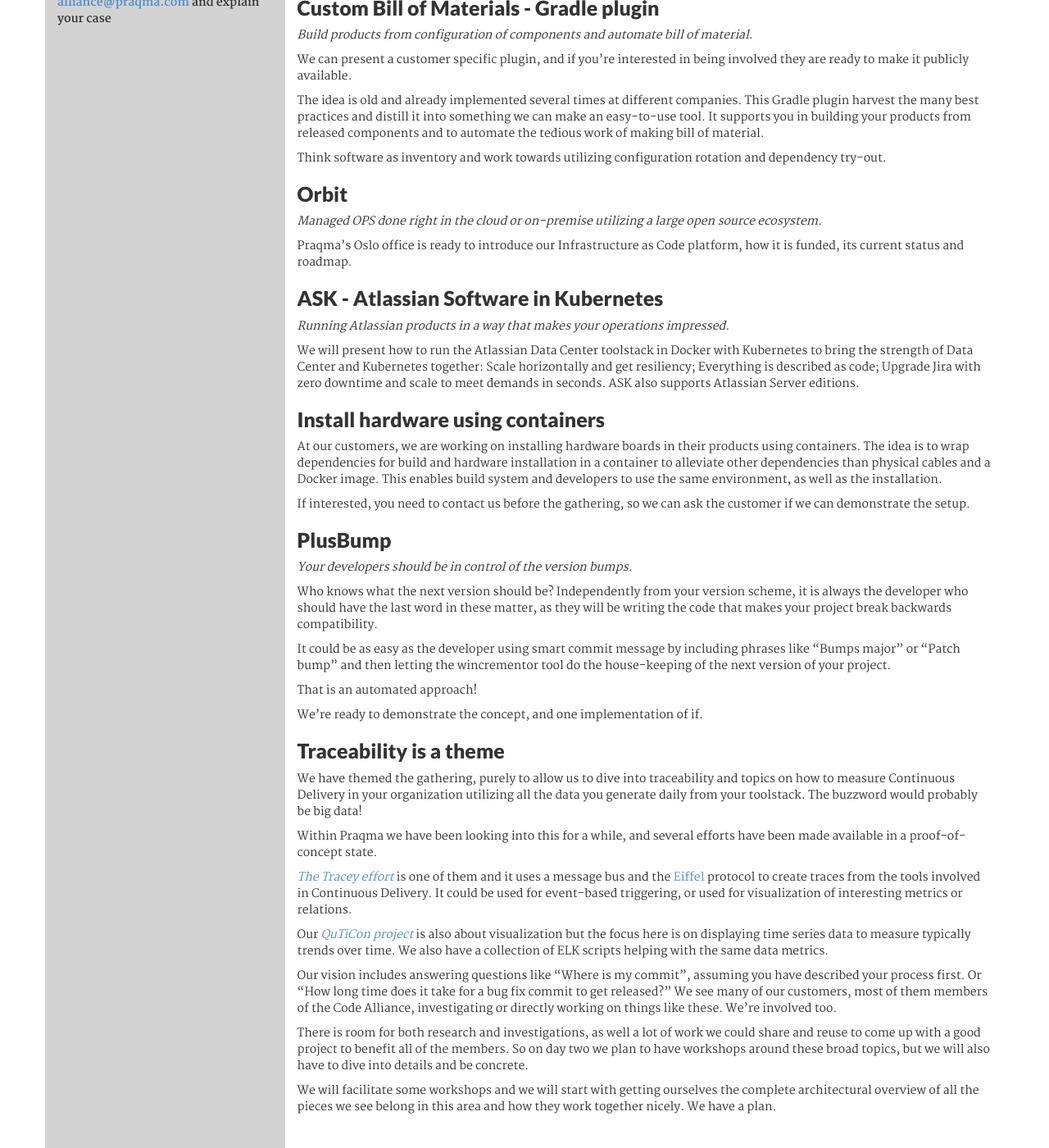
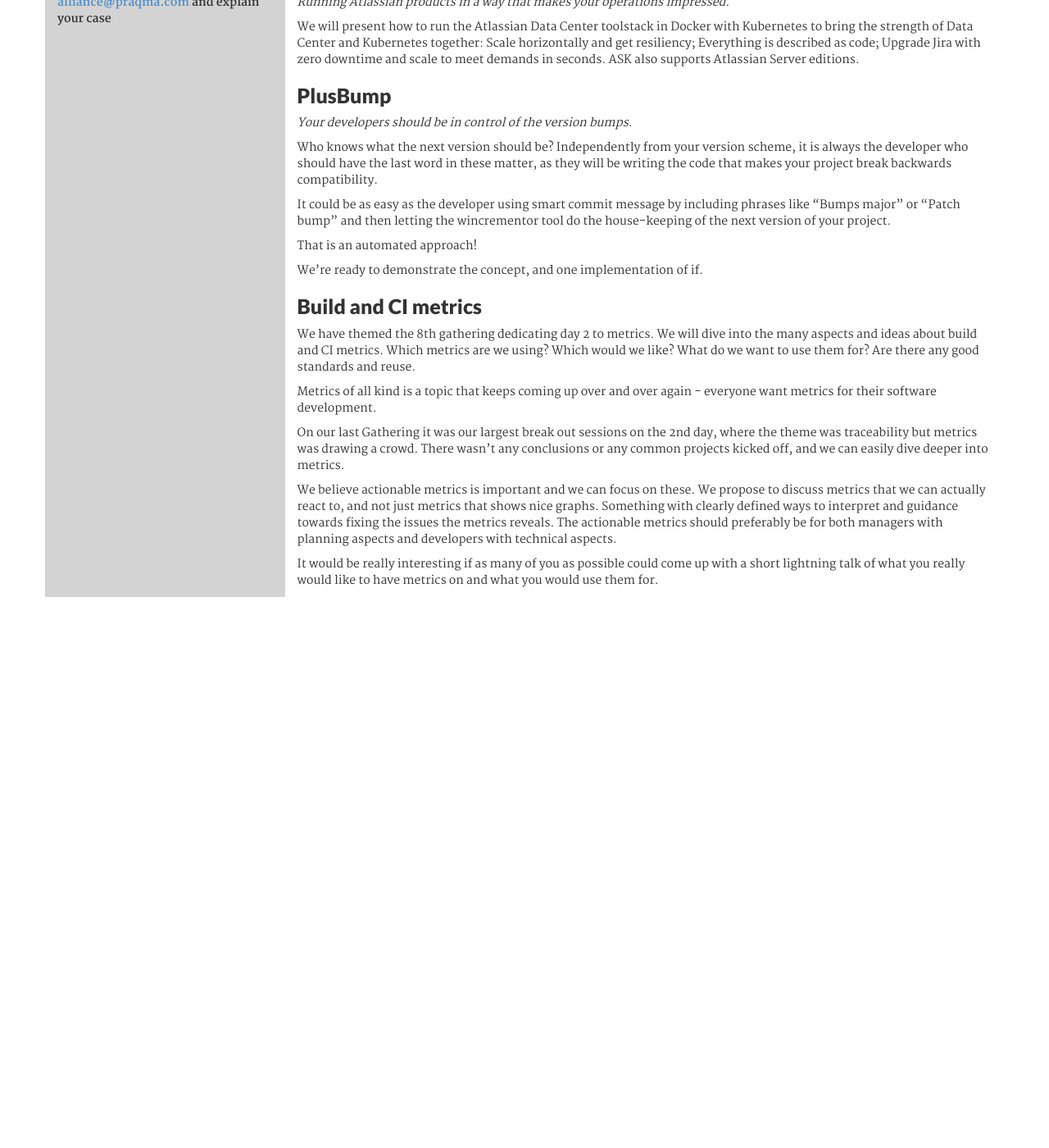
Before and after one commit to Praqma/web-alliance, a Jekyll site: the page built from _pages/initiatives.md, in a window 1280 px wide and 1400 px high, scrolled down 701 px. Shown: the whole window at 82% size. Built offline with Jekyll 4.4.1, drawn with Linux system fonts in a browser that asks for light colours; after the commit the page ends 1429 px from its top, so only the background shows below that; some of the changed text lies outside the part shown.

Commit message:
close #73 update gatherings page with theme

```diff
--- a/_pages/initiatives.md
+++ b/_pages/initiatives.md
@@ -2,18 +2,10 @@
 layout: front
 title: Recent initiatives
 ---
-
-**The CoDe Alliance** is gathering every six month. Gatherings are hosted by one of the members; we share thoughts, presentations, and demo results and new approaches.
-
 See [the gathering page]({{site.url}}/gatherings){: target="\_blank"} for our next gathering.
 
-Here is a list of our recent initiatives.
-
-## Git Phlow {#gitphlow}
-
-On the 7th gathering, we will demo the complete setup and showcase the pragmatic automated approach to working with git. We will dive into the different aspects of using _The Phlow_ and how they optimize your daily workflows.
-
-Git Phlow will soon be available with support for Atlassian Jira and Windows. The Continuous Delivery Storyline entails our Pretested Integration plugin for Jenkins, which now supports scripted pipelines and comes as a git extension, for increased flexibility. This is all made possible by Kamstrup, fellow CoDe Alliance member.
+Here is a list of our recent initiatives and topics we can dive into in the 8th gatering.
+Any member can participate in forming the agenda in our [Code Alliance Slack team](http://josra.slack.com/).
 
 ## Jenkins as Code {#jac}
 
@@ -23,19 +15,11 @@
 
 Lightweight Docker setup will make it even easier to start and maintain but isn’t obligatory. A plugin can be applied on already working Jenkins instances, no matter how it is hosted.
 
-On the 7th gathering, we're ready to present a flexible MVP with complete separation of configuration for easy maintenance and upgrade.
+It is matured a lot since the 7th gathering and is now first class project in the Jenkins community taking a lot of interest and focus.
 
-## Custom Bill of Materials - Gradle plugin
+We believe it is production ready and we're rolling it out now.
 
-_Build products from configuration of components and automate bill of material._
-
-We can present a customer specific plugin, and if you're interested in being involved they are ready to make it publicly available.
-
-The idea is old and already implemented several times at different companies. This Gradle plugin harvest the many best practices and distill it into something we can make an easy-to-use tool. It supports you in building your products from released components and to automate the tedious work of making bill of material.
-
-Think software as inventory and work towards utilizing configuration rotation and dependency try-out.
-
-## Orbit
+## Managed OPS
 
 _Managed OPS done right in the cloud or on-premise utilizing a large open source ecosystem._
 
@@ -47,12 +31,6 @@
 
 We will present how to run the Atlassian Data Center toolstack in Docker with Kubernetes to bring the strength of Data Center and Kubernetes together: Scale horizontally and get resiliency; Everything is described as code; Upgrade Jira with zero downtime and scale to meet demands in seconds.
 ASK also supports Atlassian Server editions.
-
-## Install hardware using containers
-
-At our customers, we are working on installing hardware boards in their products using containers. The idea is to wrap dependencies for build and hardware installation in a container to alleviate other dependencies than physical cables and a Docker image. This enables build system and developers to use the same environment, as well as the installation.
-
-If interested, you need to contact us before the gathering, so we can ask the customer if we can demonstrate the setup.
 
 ## PlusBump
 
@@ -66,21 +44,15 @@
 
 We're ready to demonstrate the concept, and one implementation of if.
 
-## Traceability is a theme {#traceability}
+## Build and CI metrics {#metrics}
 
-We have themed the gathering, purely to allow us to dive into traceability and topics on how to measure Continuous Delivery in your organization utilizing all the data you generate daily from your toolstack. The buzzword would probably be big data!
+We have themed the 8th gathering dedicating day 2 to metrics. We will dive into the many aspects and ideas about build and CI metrics. Which metrics are we using? Which would we like? What do we want to use them for? Are there any good standards and reuse.
 
-Within Praqma we have been looking into this for a while, and several efforts have been made available in a proof-of-concept state.
+Metrics of all kind is a topic that keeps coming up over and over again - everyone want metrics for their software development.
 
-*[The Tracey effort](https://github.com/Praqma?utf8=%E2%9C%93&q=tracey&type=&language=)* is one of them and it uses a message bus and the [Eiffel](https://github.com/Ericsson/eiffel-remrem) protocol to create traces from the tools involved in Continuous Delivery. It could be used for event-based triggering, or used for visualization of interesting metrics or relations.
+On our last Gathering it was our largest break out sessions on the 2nd day, where the theme was traceability but metrics was drawing a crowd.
+There wasn't any conclusions or any common projects kicked off, and we can easily dive deeper into metrics.
 
-Our *[QuTiCon project](https://github.com/Praqma/quticon_visualization)* is also about visualization but the focus here is on displaying  time series data  to measure typically trends over time. We also have a collection of ELK scripts helping with the same data metrics.
+We believe actionable metrics is important and we can focus on these. We propose to discuss metrics that we can actually react to, and not just metrics that shows nice graphs. Something with clearly defined ways to interpret and guidance towards fixing the issues the metrics reveals. The actionable metrics should preferably be for both managers with planning aspects and developers with technical aspects.
 
-Our vision includes answering questions like “Where is my commit”, assuming you have described your process first. Or “How long time does it take for a bug fix commit to get released?”
-We see many of our customers, most of them members of the Code Alliance, investigating or directly working on things like these. We’re involved too.
-
-There is room for both research and investigations, as well a lot of work we could share and reuse to come up with a good project to benefit all of the members. So on day two we plan to have workshops around these broad topics, but we will also have to dive into details and be concrete.
-
-We will facilitate some workshops and we will start with getting ourselves the complete architectural overview of all the pieces we see belong in this area and how they work together nicely. We have a plan.
-
-<br/>
+It would be really interesting if as many of you as possible could come up with a short lightning talk of what you really would like to have metrics on and what you would use them for.
```
Also changed, not shown: _pages/gatherings.md (+7 -3 lines), 1 other file.
